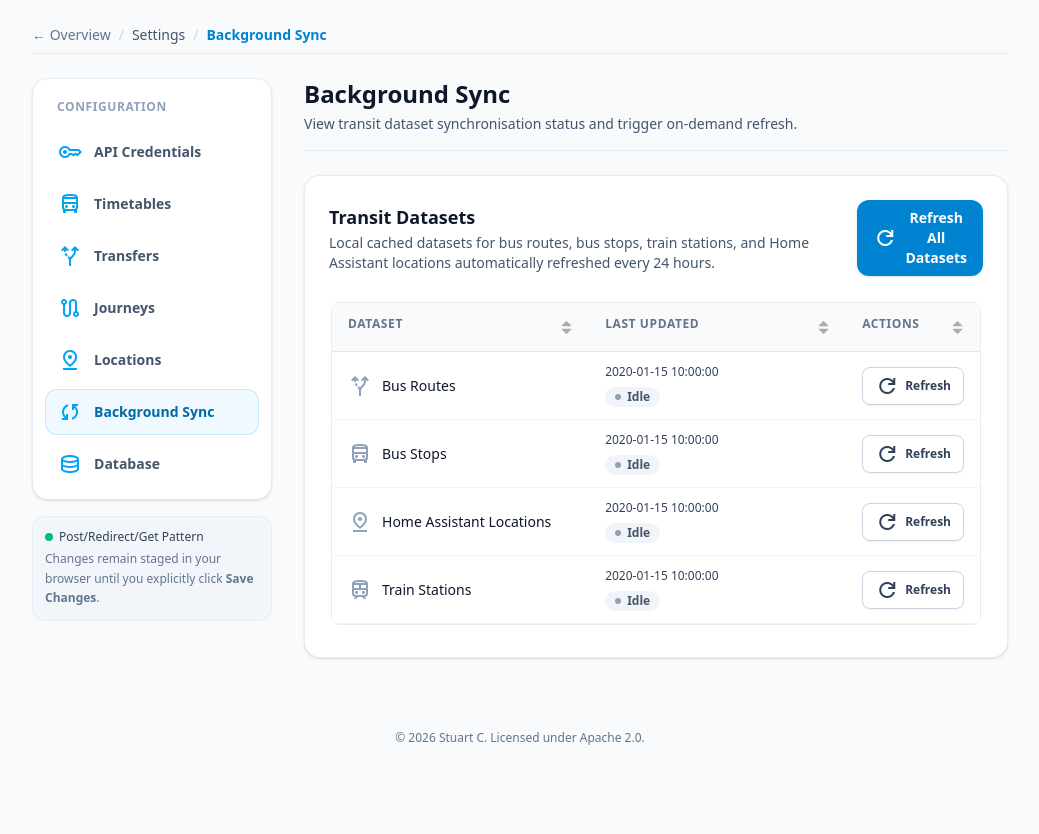
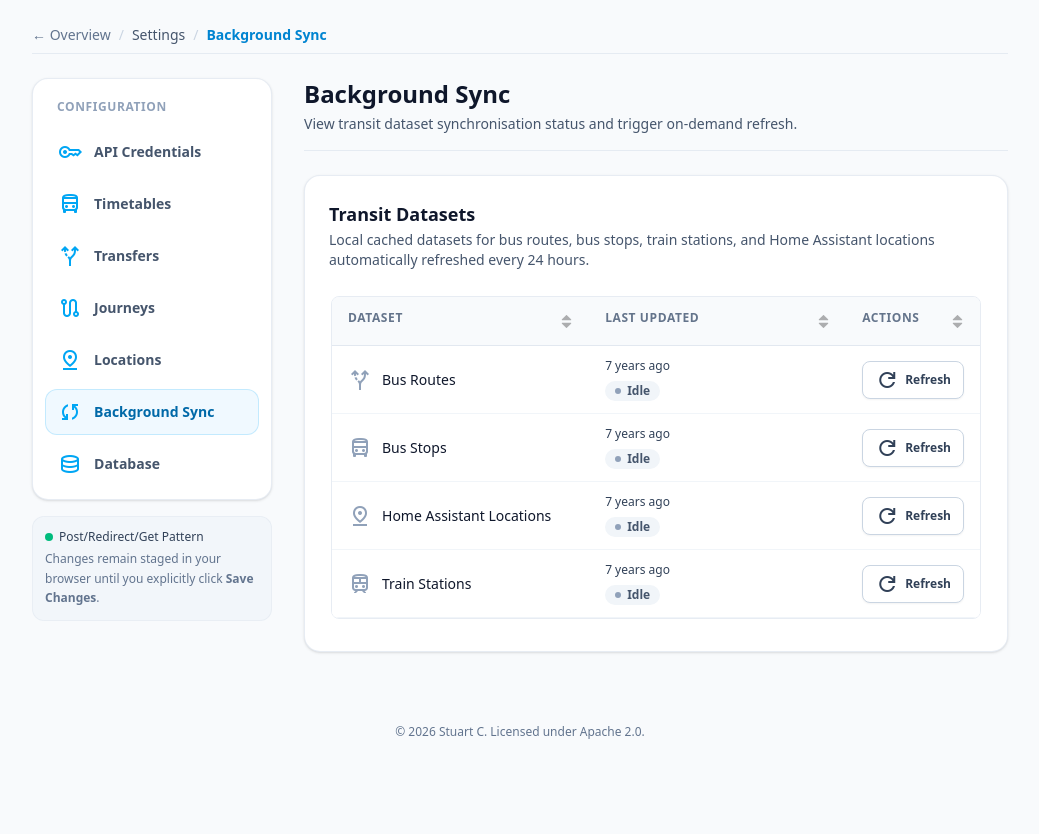
Before and after one commit to stuart-c/travel-assistant, a Flask app: page /config/sync in a window 1280 px wide. Shown: the part 139-973 px from the top of the page, without its empty margins (120-1159 px from the left). After the commit the page ends 878 px from the top, so only its background shows below. Run offline with Flask 3, Linux system fonts and the light colour scheme; tables that the repository leaves empty hold one stand-in row (values such as "Sample post"); parts of the project's set-up code (start-up, migrations or seed data) failed here and were passed over.

Commit message:
feat(sync): refine background sync UI and humanise timestamps
- Remove global Refresh All Datasets button from Background Sync page header\n- Remove bulk /config/db/sync/all route in favour of individual dataset refresh endpoints\n- Humanise dataset timestamps into relative strings (e.g. 'Just now', 'x minutes ago') with 30s interval updates\n- Provide British English formatted exact timestamps on hover tooltip\n- Update unit tests and CHANGELOG.md

```diff
--- a/travel-assistant/app/static/js/sync.js
+++ b/travel-assistant/app/static/js/sync.js
@@ -1,7 +1,7 @@
 /**
  * Background Sync View Controller.
- * Manages Grid.js data table rendering for transit datasets (bus_routes, bus_stops, stations),
- * on-demand asynchronous dataset refresh requests, and notification alerts.
+ * Manages Grid.js data table rendering for transit datasets (bus_routes, bus_stops, stations, ha_locations),
+ * on-demand asynchronous dataset refresh requests, human-formatted relative timestamps, and notification alerts.
  */
 document.addEventListener('DOMContentLoaded', () => {
   const container = document.getElementById('sync-page-container');
@@ -19,9 +19,6 @@ document.addEventListener('DOMContentLoaded', () => {
   const emptyState = document.getElementById('grid-empty-state');
   const ingressPath = container.dataset.ingressPath || '';
   const toastBox = document.getElementById('sync-toast-box');
-  const syncAllBtn = document.getElementById('sync-all-btn');
-  const syncAllIcon = document.getElementById('sync-all-icon');
-  const syncAllText = document.getElementById('sync-all-text');
 
   const SYNCABLE_NAMES = ['bus_routes', 'bus_stops', 'stations', 'ha_locations', 'locations'];
 
@@ -39,6 +36,77 @@ document.addEventListener('DOMContentLoaded', () => {
       .replace(/</g, '&lt;')
       .replace(/>/g, '&gt;')
       .replace(/"/g, '&quot;');
+  }
+
+  function parseDate(isoString) {
+    if (!isoString) return null;
+    const str = String(isoString).trim();
+    if (!str) return null;
+    const hasTimezone = str.endsWith('Z') || /[+-]\d{2}(:\d{2})?$/.test(str);
+    const normalized = hasTimezone ? str : `${str}Z`;
+    const d = new Date(normalized);
+    return isNaN(d.getTime()) ? null : d;
+  }
+
+  function formatRelativeTime(isoString) {
+    const date = parseDate(isoString);
+    if (!date) return 'Never updated';
+
+    const now = new Date();
+    const diffMs = now.getTime() - date.getTime();
+    const diffSec = Math.floor(diffMs / 1000);
+
+    if (diffSec < 0 || diffSec < 45) {
+      return 'Just now';
+    }
+    if (diffSec < 90) {
+      return '1 minute ago';
+    }
+    const diffMins = Math.round(diffSec / 60);
+    if (diffMins < 45) {
+      return `${diffMins} minutes ago`;
+    }
+    if (diffSec < 90 * 60) {
+      return '1 hour ago';
+    }
+    const diffHours = Math.round(diffSec / 3600);
+    if (diffHours < 22) {
+      return `${diffHours} hours ago`;
+    }
+    if (diffSec < 36 * 3600) {
+      return 'Yesterday';
+    }
+    const diffDays = Math.round(diffSec / 86400);
+    if (diffDays < 25) {
+      return `${diffDays} days ago`;
+    }
+    if (diffDays < 45) {
+      return '1 month ago';
+    }
+    const diffMonths = Math.round(diffDays / 30);
+    if (diffDays < 345) {
+      return `${diffMonths} months ago`;
+    }
+    if (diffDays < 545) {
+      return '1 year ago';
+    }
+    const diffYears = Math.round(diffDays / 365);
+    return `${diffYears} years ago`;
+  }
+
+  function formatExactTime(isoString) {
+    const date = parseDate(isoString);
+    if (!date) return '';
+
+    return new Intl.DateTimeFormat('en-GB', {
+      day: 'numeric',
+      month: 'short',
+      year: 'numeric',
+      hour: '2-digit',
+      minute: '2-digit',
+      second: '2-digit',
+      hour12: false,
+    }).format(date);
   }
 
   function getDatasetIcon(name) {
@@ -101,9 +169,13 @@ document.addEventListener('DOMContentLoaded', () => {
         `;
       }
 
-      const lastUpdatedHtml = tbl.last_updated_at
-        ? `<div class="font-medium text-slate-700 dark:text-slate-300 text-xs">${escapeHtml(tbl.last_updated_at)}</div>`
-        : `<div class="text-slate-400 dark:text-slate-500 italic text-xs">Never updated</div>`;
+      const relativeTime = formatRelativeTime(tbl.last_updated_at);
+      const exactTime = formatExactTime(tbl.last_updated_at);
+      const isNever = !tbl.last_updated_at || relativeTime === 'Never updated';
+
+      const lastUpdatedHtml = isNever
+        ? `<div class="text-slate-400 dark:text-slate-500 italic text-xs">Never updated</div>`
+        : `<div class="font-medium text-slate-700 dark:text-slate-300 text-xs cursor-help" title="${escapeHtml(exactTime)}">${escapeHtml(relativeTime)}</div>`;
 
       const actionHtml = `
         <button
@@ -164,6 +236,13 @@ document.addEventListener('DOMContentLoaded', () => {
 
   syncGridDisplay();
 
+  // Periodic interval to refresh relative timestamp displays every 30 seconds
+  setInterval(() => {
+    if (stagedTables.length > 0) {
+      syncGridDisplay();
+    }
+  }, 30000);
+
   function updateMetrics(stats) {
     if (!stats) return;
     stagedTables = extractSyncableTables(stats);
@@ -194,22 +273,15 @@ document.addEventListener('DOMContentLoaded', () => {
   }
 
   async function triggerRefresh(tableName) {
-    const isAll = tableName === 'all';
-    const rowBtn = isAll ? null : document.querySelector(`.row-refresh-btn[data-table="${tableName}"]`);
+    const rowBtn = document.querySelector(`.row-refresh-btn[data-table="${tableName}"]`);
     const rowIcon = rowBtn ? rowBtn.querySelector('.material-symbols-outlined') : null;
 
-    if (isAll) {
-      if (syncAllBtn) syncAllBtn.disabled = true;
-      if (syncAllIcon) syncAllIcon.classList.add('animate-spin');
-      if (syncAllText) syncAllText.textContent = 'Refreshing All...';
-    } else {
     if (rowBtn) rowBtn.disabled = true;
     if (rowIcon) rowIcon.classList.add('animate-spin');
     const tblObj = stagedTables.find(t => t.name === tableName);
     if (tblObj) {
       tblObj.sync_status = 'syncing';
       grid.updateConfig({ data: formatGridData(stagedTables) }).forceRender();
-      }
     }
 
     try {
@@ -224,9 +296,7 @@ document.addEventListener('DOMContentLoaded', () => {
 
       const data = await response.json();
 
-      if (isAll) {
-        showToast('success', '<strong>Dataset refresh complete:</strong> Synchronised all transit datasets.');
-      } else if (data.status === 'success') {
+      if (data.status === 'success') {
         showToast('success', `<strong>Success (${escapeHtml(getDatasetDisplayName(tableName))}):</strong> ${escapeHtml(data.message || 'Dataset synchronised successfully.')}`);
       } else if (data.status === 'skipped_no_credentials') {
         showToast('warning', `<strong>Notice (${escapeHtml(getDatasetDisplayName(tableName))}):</strong> ${escapeHtml(data.message || 'Skipped because API credentials are not configured.')}`);
@@ -240,20 +310,9 @@ document.addEventListener('DOMContentLoaded', () => {
     } catch (err) {
       showToast('error', `<strong>Request Failed:</strong> ${escapeHtml(err.message || 'Could not trigger dataset synchronisation.')}`);
     } finally {
-      if (isAll) {
-        if (syncAllBtn) syncAllBtn.disabled = false;
-        if (syncAllIcon) syncAllIcon.classList.remove('animate-spin');
-        if (syncAllText) syncAllText.textContent = 'Refresh All Datasets';
-      } else {
       if (rowBtn) rowBtn.disabled = false;
       if (rowIcon) rowIcon.classList.remove('animate-spin');
     }
-    }
-  }
-
-  // Bind Sync All button
-  if (syncAllBtn) {
-    syncAllBtn.addEventListener('click', () => triggerRefresh('all'));
   }
 
   // Delegate click for row refresh buttons
--- a/travel-assistant/app/templates/config_sync.html
+++ b/travel-assistant/app/templates/config_sync.html
@@ -23,25 +23,11 @@
 
   <!-- Sync Actions Header Card -->
   <section class="rounded-2xl border border-slate-200/80 bg-white p-6 shadow-sm dark:border-slate-800 dark:bg-slate-900/90">
-    <div class="flex flex-col sm:flex-row sm:items-center justify-between gap-4">
-      <div>
-        <h2 class="text-lg font-semibold text-slate-900 dark:text-white">Transit Datasets</h2>
-        <p class="text-sm text-slate-600 dark:text-slate-400 mt-0.5">
-          Local cached datasets for bus routes, bus stops, train stations, and Home Assistant locations automatically refreshed every 24 hours.
-        </p>
-      </div>
-
-      <div>
-        <button
-          type="button"
-          id="sync-all-btn"
-          class="inline-flex items-center gap-2 px-4 py-2 text-sm font-semibold rounded-xl bg-sky-600 text-white hover:bg-sky-500 transition-colors shadow-sm cursor-pointer"
-          title="Refresh all transit datasets now"
-        >
-          <span class="material-symbols-outlined text-sm leading-none" id="sync-all-icon" aria-hidden="true">refresh</span>
-          <span id="sync-all-text">Refresh All Datasets</span>
-        </button>
-      </div>
+    <div>
+      <h2 class="text-lg font-semibold text-slate-900 dark:text-white">Transit Datasets</h2>
+      <p class="text-sm text-slate-600 dark:text-slate-400 mt-0.5">
+        Local cached datasets for bus routes, bus stops, train stations, and Home Assistant locations automatically refreshed every 24 hours.
+      </p>
     </div>
 
     <!-- Grid.js Container Mount Point -->
--- a/travel-assistant/app/views/config.py
+++ b/travel-assistant/app/views/config.py
@@ -25,7 +25,7 @@ from app.models import (
     Station,
     Timetable,
 )
-from app.sync import sync_all, sync_table
+from app.sync import sync_table
 from app.validators import validate_service_credentials
 
 config_bp = Blueprint("config", __name__, url_prefix="/config")
@@ -814,22 +814,23 @@ def background_sync() -> Any:
     )
 
 
-@config_bp.route("/db/sync", methods=["POST"], strict_slashes=False)
 @config_bp.route("/db/sync/<table_name>", methods=["POST"], strict_slashes=False)
-def sync_db_table(table_name: str = "all") -> Any:
-    """Trigger on-demand synchronisation for a specific transit dataset or all datasets."""
+def sync_db_table(table_name: str) -> Any:
+    """Trigger on-demand synchronisation for a specific transit dataset."""
     norm_name = table_name.lower().strip()
-    if norm_name in ("all", ""):
-        result = sync_all(force=True)
-        stats = get_db_stats()
-        return jsonify(
-            {
-                "success": result.get("success", False),
-                "table": "all",
-                "total_records": result.get("total_records", 0),
-                "tables": result.get("tables", {}),
-                "stats": stats,
-            }
+    if not norm_name or norm_name == "all":
+        return (
+            jsonify(
+                {
+                    "success": False,
+                    "status": "error",
+                    "message": (
+                        "Bulk dataset synchronisation is not supported. "
+                        "Please synchronise individual tables."
+                    ),
+                }
+            ),
+            400,
         )
 
     result = sync_table(norm_name, force=True)
```
Also changed, not shown: travel-assistant/app/tests/test_config.py (+8 -18 lines), travel-assistant/CHANGELOG.md. Lines whose indentation alone changed are shown as unchanged.
